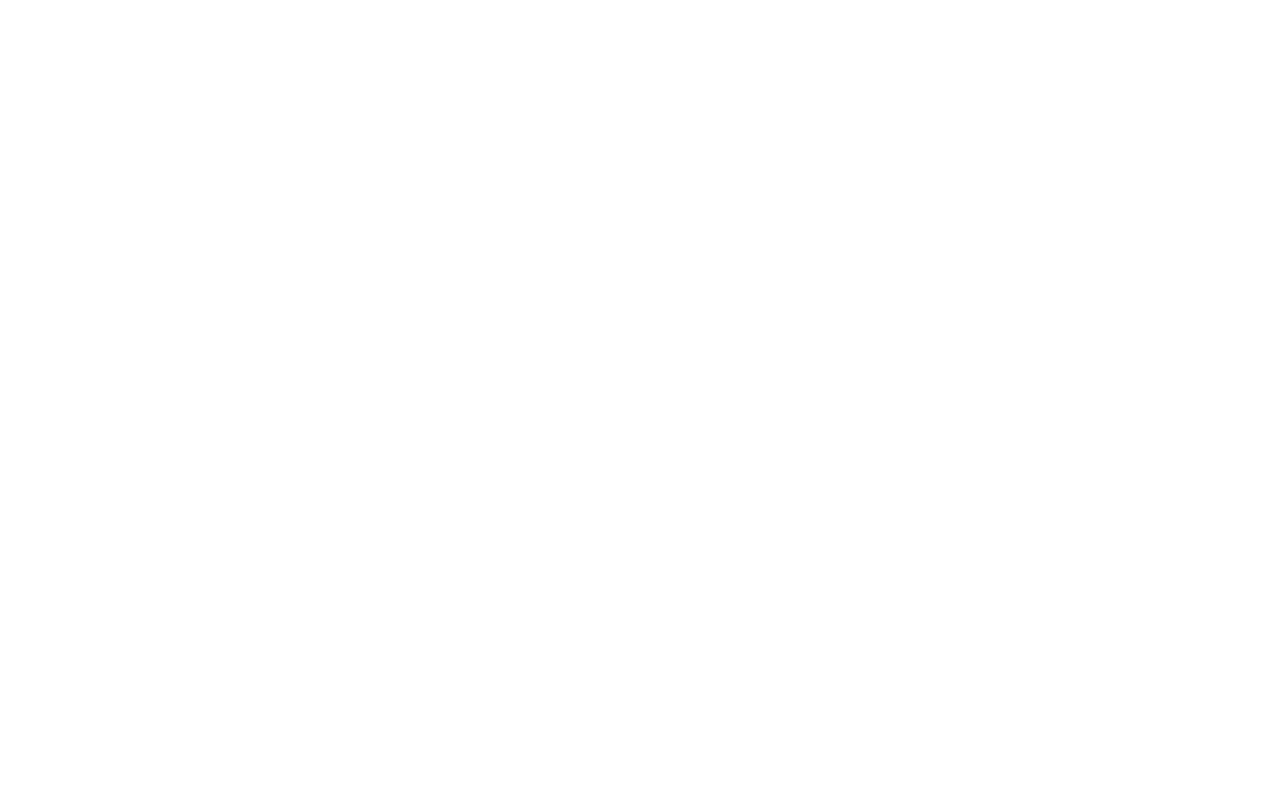
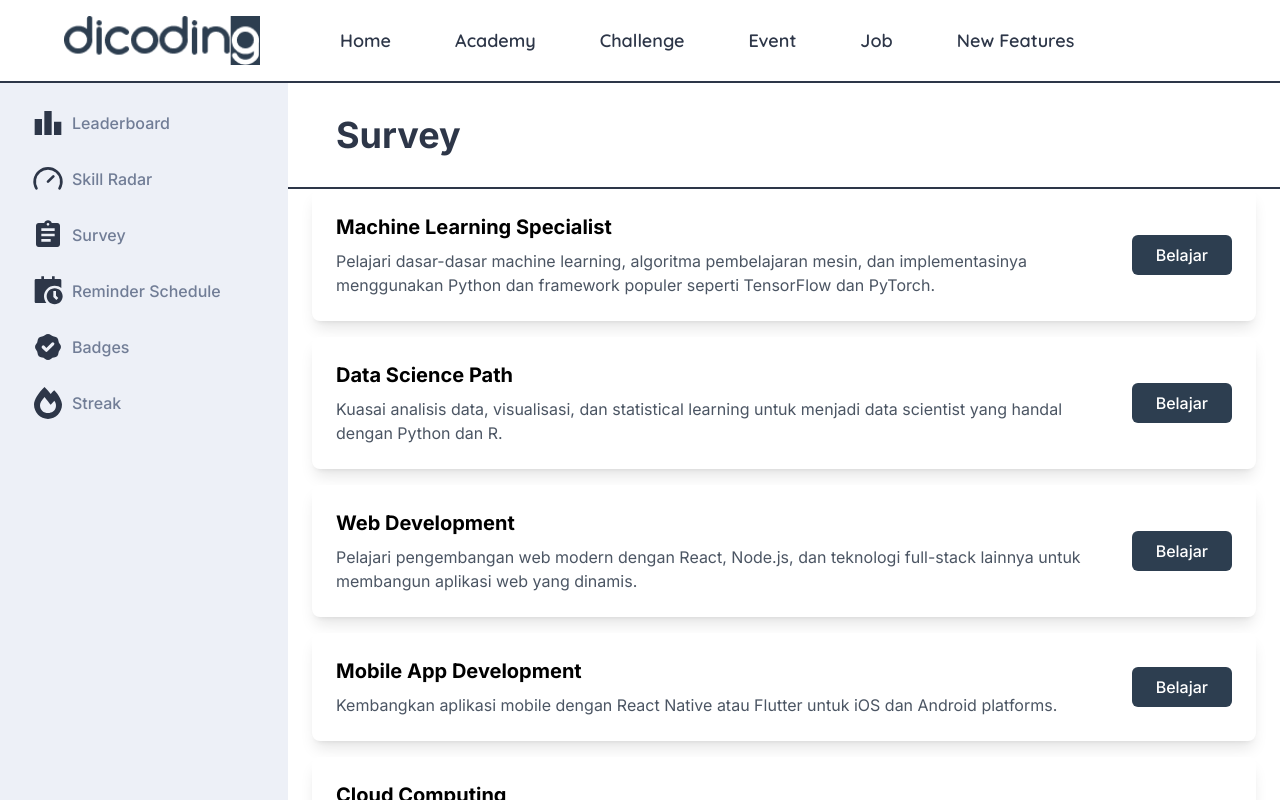
Before and after one commit to KevinElvio/C242-EL01-Dicoding-Motivation-FE, a React (Vite) app in the folder Dicoding-Motivation-FE/: page /new-features/learning-path-recommendation in a window 1280 px wide. Before the commit this address had no page. Built offline with nearby package versions, Linux system fonts and the light colour scheme.

Commit message:
feat: Learning Path Recommendation

```diff
--- a/Dicoding-Motivation-FE/src/main.jsx
+++ b/Dicoding-Motivation-FE/src/main.jsx
@@ -6,6 +6,7 @@
 import Layout from "./Layout.jsx";
 import Leaderboard from "./pages/Leaderboard.jsx";
 import Survey from "./pages/Survey/Survey.jsx";
+import LearningPathRecommendation from "./pages/Survey/LearningPathRecommendation.jsx";
 import SkillRadar from "./pages/SkillRadar.jsx";
 import ReminderSchedule from "./pages/ReminderSchedule.jsx";
 import Streak from "./pages/Streak.jsx";
@@ -25,6 +26,7 @@
           <Route index element={<Leaderboard />} />
           <Route path="skill-radar" element={<SkillRadar />} />
           <Route path="survey" element={<Survey />} />
+          <Route path="learning-path-recommendation" element={<LearningPathRecommendation />} />
           <Route path="reminder-schedule" element={<ReminderSchedule />} />
           <Route path="badges" element={<Badges />} />
           <Route path="streak" element={<Streak />} />
--- /dev/null
+++ b/Dicoding-Motivation-FE/src/pages/Survey/LearningPathRecommendation.jsx
@@ -0,0 +1,86 @@
+import TitleHeader from "../../components/TitleHeader";
+
+export default function LearningPathRecommendation() {
+    const recommendations = [
+        {
+          id: 1,
+          title: "Machine Learning Specialist",
+          description: "Pelajari dasar-dasar machine learning, algoritma pembelajaran mesin, dan implementasinya menggunakan Python dan framework populer seperti TensorFlow dan PyTorch.",
+        },
+        {
+          id: 2,
+          title: "Data Science Path",
+          description: "Kuasai analisis data, visualisasi, dan statistical learning untuk menjadi data scientist yang handal dengan Python dan R.",
+        },
+        {
+          id: 3,
+          title: "Web Development",
+          description: "Pelajari pengembangan web modern dengan React, Node.js, dan teknologi full-stack lainnya untuk membangun aplikasi web yang dinamis.",
+        },
+        {
+          id: 4,
+          title: "Mobile App Development",
+          description: "Kembangkan aplikasi mobile dengan React Native atau Flutter untuk iOS dan Android platforms.",
+        },
+        {
+          id: 5,
+          title: "Cloud Computing",
+          description: "Pelajari AWS, Azure, atau Google Cloud Platform untuk mengembangkan dan men-deploy aplikasi berbasis cloud.",
+        },
+        {
+          id: 6,
+          title: "DevOps Engineer",
+          description: "Kuasai tools dan praktik DevOps seperti Docker, Kubernetes, dan CI/CD untuk otomatisasi deployment.",
+        },
+        {
+          id: 7,
+          title: "Cybersecurity Specialist",
+          description: "Pelajari keamanan jaringan, enkripsi, dan praktik keamanan terbaik untuk melindungi sistem dan data.",
+        },
+        {
+          id: 8,
+          title: "Backend Development",
+          description: "Fokus pada pengembangan server-side dengan Node.js, Python, atau Java untuk membangun API dan services.",
+        },
+        {
+          id: 9,
+          title: "Frontend Development",
+          description: "Kuasai HTML, CSS, JavaScript, dan framework modern seperti React untuk membangun antarmuka pengguna yang menarik.",
+        },
+        {
+          id: 10,
+          title: "Game Development",
+          description: "Pelajari Unity atau Unreal Engine untuk mengembangkan game multi-platform yang menarik.",
+        }
+      ];
+  return (
+    <div className="flex flex-col w-full max-h-fit overflow-y-scroll">
+      <TitleHeader title="Survey" />
+      <div className="space-y-4 mx-6 mb-8">
+          {recommendations.map((rec) => (
+            <div
+              key={rec.id}
+              className="bg-white rounded-lg shadow-lg p-6 hover:shadow-2xl transition-shadow flex justify-between items-center"
+            >
+              <div className="flex-1 pr-6">
+                <h2 className="text-xl font-bold text-primary mb-2">
+                  {rec.title}
+                </h2>
+                <p className="text-gray-600">
+                  {rec.description}
+                </p>
+              </div>
+              <button
+                className="bg-button text-white py-2 px-6 rounded-md hover:bg-accent/90 transition-colors font-medium whitespace-nowrap h-fit"
+                onClick={() => {
+                  console.log(`Navigating to ${rec.title} course`);
+                }}
+              >
+                Belajar
+              </button>
+            </div>
+          ))}
+        </div>
+    </div>
+  );
+}
--- a/Dicoding-Motivation-FE/tailwind.config.js
+++ b/Dicoding-Motivation-FE/tailwind.config.js
@@ -14,7 +14,8 @@
         'theme-base': '#2D3648',
         'theme-secondary': '#ABAEB6',
         'theme-shadow': '#717D96',
-        'theme-sidebar': '#EDF0F7'
+        'theme-sidebar': '#EDF0F7',
+        'button' : '#2D3E50'
       }
     },
   },
```
Also changed, not shown: Dicoding-Motivation-FE/src/pages/Survey/LearningPathRecomendation.jsx (deleted).
